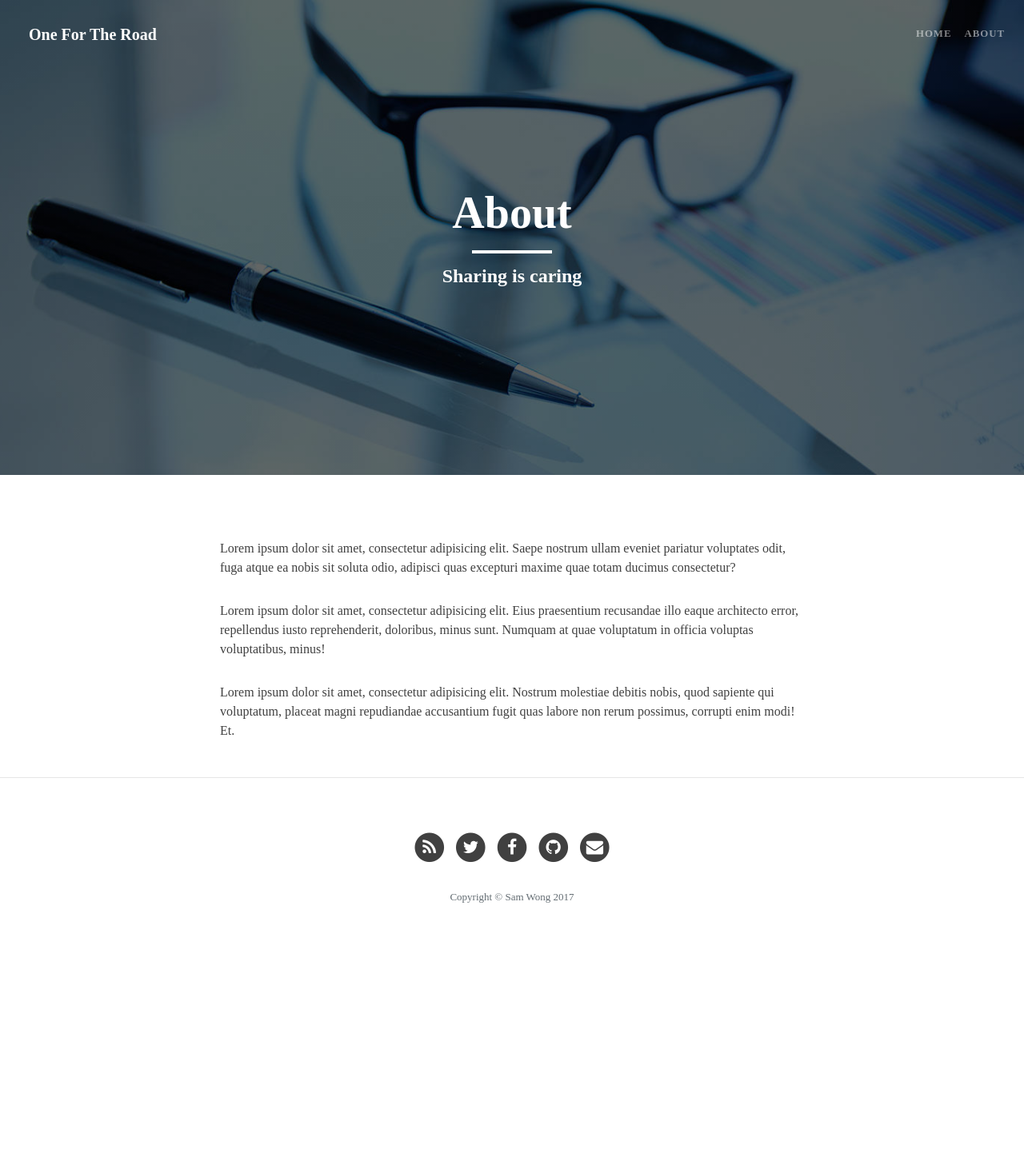
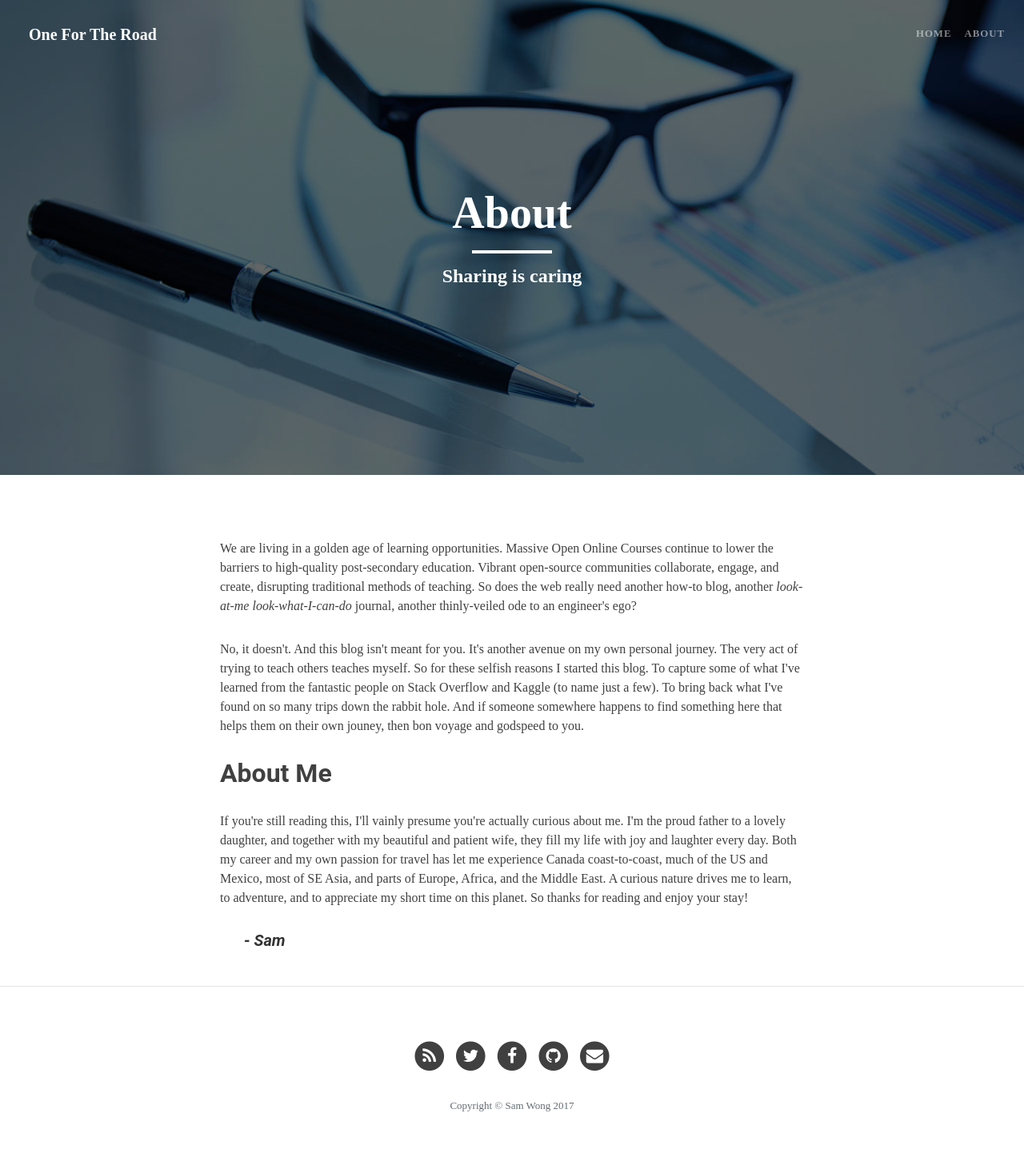
Before and after one commit to SirSamelot/onefortheroad.github.io, a Jekyll site: the page built from about.html, in a window 1280 px wide. Shown: the whole page at 80% size. Built offline with Jekyll 4.4.1, drawn with Linux system fonts in a browser that asks for light colours; some web fonts are replaced; before the commit the page ends 1196 px from its top, so only the background shows below that.

Commit message:
Finish About page layout

```diff
--- a/about.html
+++ b/about.html
@@ -4,8 +4,13 @@ title: "About"
 description: "Sharing is caring"
 header-img: "img/about-bg.jpg"
 ---
-<p>Lorem ipsum dolor sit amet, consectetur adipisicing elit. Saepe nostrum ullam eveniet pariatur voluptates odit, fuga atque ea nobis sit soluta odio, adipisci quas excepturi maxime quae totam ducimus consectetur?</p>
+<p>We are living in a golden age of learning opportunities.  Massive Open Online Courses continue to lower the barriers to high-quality post-secondary education.  Vibrant open-source communities collaborate, engage, and create, disrupting traditional methods of teaching.  So does the web really need another how-to blog, another <em>look-at-me look-what-I-can-do</em> journal, another thinly-veiled ode to an engineer's ego?</p>
 
-<p>Lorem ipsum dolor sit amet, consectetur adipisicing elit. Eius praesentium recusandae illo eaque architecto error, repellendus iusto reprehenderit, doloribus, minus sunt. Numquam at quae voluptatum in officia voluptas voluptatibus, minus!</p>
+<p>No, it doesn't.  And this blog isn't meant for you.  It's another avenue on my own personal journey.  The very act of trying to teach others teaches myself.  So for these selfish reasons I started this blog.  To capture some of what I've learned from the fantastic people on Stack Overflow and Kaggle (to name just a few).  To bring back what I've found on so many trips down the rabbit hole.  And if someone somewhere happens to find something here that helps them on their own jouney, then bon voyage and godspeed to you.</p>
 
-<p>Lorem ipsum dolor sit amet, consectetur adipisicing elit. Nostrum molestiae debitis nobis, quod sapiente qui voluptatum, placeat magni repudiandae accusantium fugit quas labore non rerum possimus, corrupti enim modi! Et.</p>
+<h2>About Me</h2>
+
+<p>If you're still reading this, I'll vainly presume you're actually curious about me.  I'm the proud father to a lovely daughter, and together with my beautiful and patient wife, they fill my life with joy and laughter every day.  Both my career and my own passion for travel has let me experience Canada coast-to-coast, much of the US and Mexico, most of SE Asia, and parts of Europe, Africa, and the Middle East.  A curious nature drives me to learn, to adventure, and to appreciate my short time on this planet.  So thanks for reading and enjoy your stay!</p>
+
+<!-- <p class="about-signature">Sam</p> -->
+<h5 class="about-signature">- Sam</h5>
--- a/css/clean-blog.css
+++ b/css/clean-blog.css
@@ -1,9 +1,9 @@
-/*!
+/*
  * Based off of Clean Blog v1.0.0 (http://startbootstrap.com)
  * Licensed under MIT (https://spdx.org/licenses/MIT)
- */
+*/
 
- /* COLORS
+/* COLORS
     Gray20: #333333
     Gray40:  #666666
     Gray60:     #999999
@@ -118,6 +118,12 @@ blockquote {
   color: white;
   text-shadow: none;
   background: #0085a1;
+}
+
+.about-signature {
+  color: #333333;
+  font-style: italic;
+  margin: 1.5em;
 }
 
 .author-block {
```
Also changed, not shown: _posts/2017-05-01-web-scraping-part-1.md (+1 -1 lines), 1 other file.
